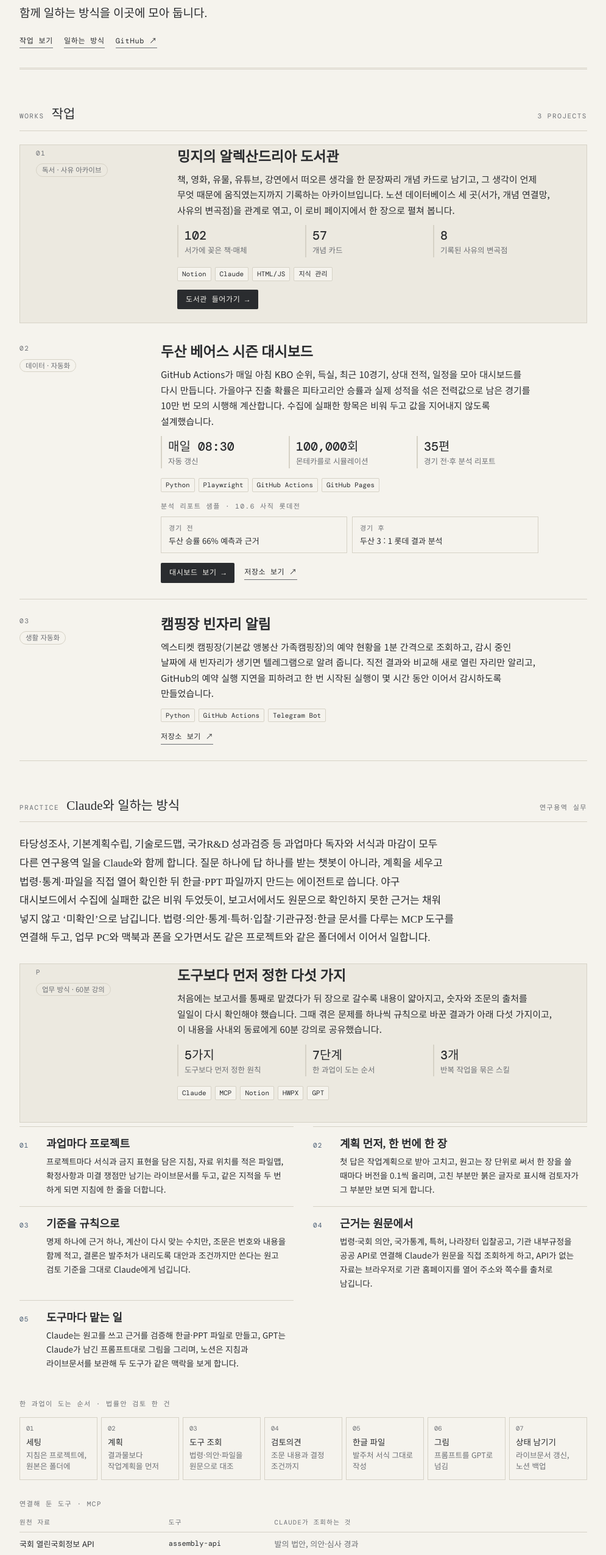
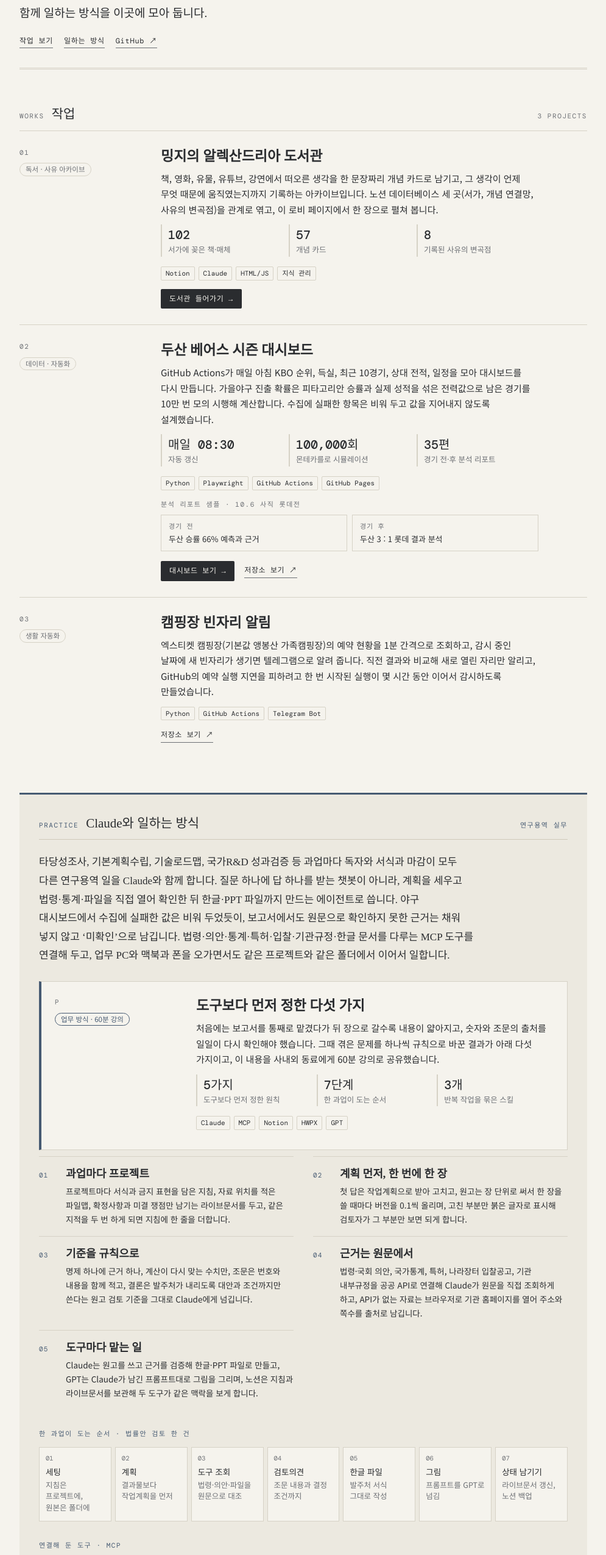
Before and after one commit to Kimey102/Kimey102.github.io, a plain HTML site: page index.html in a window 1280 px wide. Shown: the part 247-2797 px from the top of the page at 61% size, without its empty margins (142-1137 px from the left). Drawn offline with nearby package versions, Linux system fonts and the light colour scheme; a web font is replaced by a local one.

Commit message:
작업 세 개를 같은 모양으로 맞추고, 일하는 방식 섹션을 회색 판으로 구분
Co-Authored-By: Claude Opus 5.5 <noreply@anthropic.com>
Claude-Session: https://claude.ai/code/session_013eEkLhZR62KG1438ySNFdS

```diff
--- a/index.html
+++ b/index.html
@@ -61,6 +61,14 @@ h1 small{display:block;font-family:var(--f-body);font-weight:300;font-size:16px;
 .go{align-items:center}
 .feature{background:var(--paper-2);border:1px solid var(--rule);padding:26px 26px 22px;margin-bottom:6px}
 .feature.work{border-bottom:1px solid var(--rule)}
+/* 작업(Works)은 종이 위 목록, 일하는 방식(Practice)은 한 장의 회색 판으로 구분 */
+.works .work:last-child{border-bottom:none}
+.practice{background:var(--paper-2);border-top:3px solid var(--accent);padding:30px 32px 36px}
+.practice .sec-head{border-color:#cfc9ba}
+.practice .sec-head .label,.practice .sub,.practice .devices .when{color:var(--accent)}
+.practice .devices li{background:var(--paper)}
+.work.keynote{background:var(--paper);border:1px solid var(--rule);border-left:4px solid var(--accent);padding:24px 26px 18px 22px;margin:0 0 10px}
+.work.keynote .kind{border-color:var(--accent);color:var(--accent)}
 
 .practice-lead{font-family:var(--f-display);font-size:17px;line-height:1.8;margin:0 0 26px;max-width:720px;text-wrap:pretty}
 .sub{font-family:var(--f-label);font-size:11px;letter-spacing:.14em;text-transform:uppercase;color:var(--ink-soft);margin:30px 0 12px}
@@ -93,6 +101,8 @@ h1 small{display:block;font-family:var(--f-body);font-weight:300;font-size:16px;
 
 footer{border-top:1px solid var(--rule);padding-top:18px;display:flex;justify-content:space-between;gap:12px;flex-wrap:wrap;font-size:12.5px;color:var(--ink-soft)}
 @media (max-width:760px){
+  .practice{padding:22px 16px 28px}
+  .work.keynote{padding:18px 16px 14px 14px}
   .wrap{padding:36px 18px 56px;gap:44px}
   h1{font-size:32px}
   .work{grid-template-columns:minmax(0,1fr)}
@@ -124,13 +134,13 @@ footer{border-top:1px solid var(--rule);padding-top:18px;display:flex;justify-co
     </nav>
   </header>
 
-  <section aria-labelledby="h-works">
+  <section class="works" aria-labelledby="h-works">
     <div class="sec-head">
       <h2 id="h-works"><span class="label">Works</span><span class="ko">작업</span></h2>
       <span class="label">3 projects</span>
     </div>
 
-    <article class="work feature">
+    <article class="work">
       <div class="meta"><span class="no">01</span><span class="kind">독서 · 사유 아카이브</span></div>
       <div>
         <h3><a href="library/">밍지의 알렉산드리아 도서관</a></h3>
@@ -176,7 +186,7 @@ footer{border-top:1px solid var(--rule);padding-top:18px;display:flex;justify-co
     </article>
   </section>
 
-  <section aria-labelledby="h-practice">
+  <section class="practice" aria-labelledby="h-practice">
     <div class="sec-head">
       <h2 id="h-practice"><span class="label">Practice</span><span class="ko">Claude와 일하는 방식</span></h2>
       <span class="label">연구용역 실무</span>
@@ -184,7 +194,7 @@ footer{border-top:1px solid var(--rule);padding-top:18px;display:flex;justify-co
 
     <p class="practice-lead">타당성조사, 기본계획수립, 기술로드맵, 국가R&amp;D 성과검증 등 과업마다 독자와 서식과 마감이 모두 다른 연구용역 일을 Claude와 함께 합니다. 질문 하나에 답 하나를 받는 챗봇이 아니라, 계획을 세우고 법령·통계·파일을 직접 열어 확인한 뒤 한글·PPT 파일까지 만드는 에이전트로 씁니다. 야구 대시보드에서 수집에 실패한 값은 비워 두었듯이, 보고서에서도 원문으로 확인하지 못한 근거는 채워 넣지 않고 ‘미확인’으로 남깁니다. 법령·의안·통계·특허·입찰·기관규정·한글 문서를 다루는 MCP 도구를 연결해 두고, 업무 PC와 맥북과 폰을 오가면서도 같은 프로젝트와 같은 폴더에서 이어서 일합니다.</p>
 
-    <article class="work feature">
+    <article class="work keynote">
       <div class="meta"><span class="no">P</span><span class="kind">업무 방식 · 60분 강의</span></div>
       <div>
         <h3>도구보다 먼저 정한 다섯 가지</h3>
```
